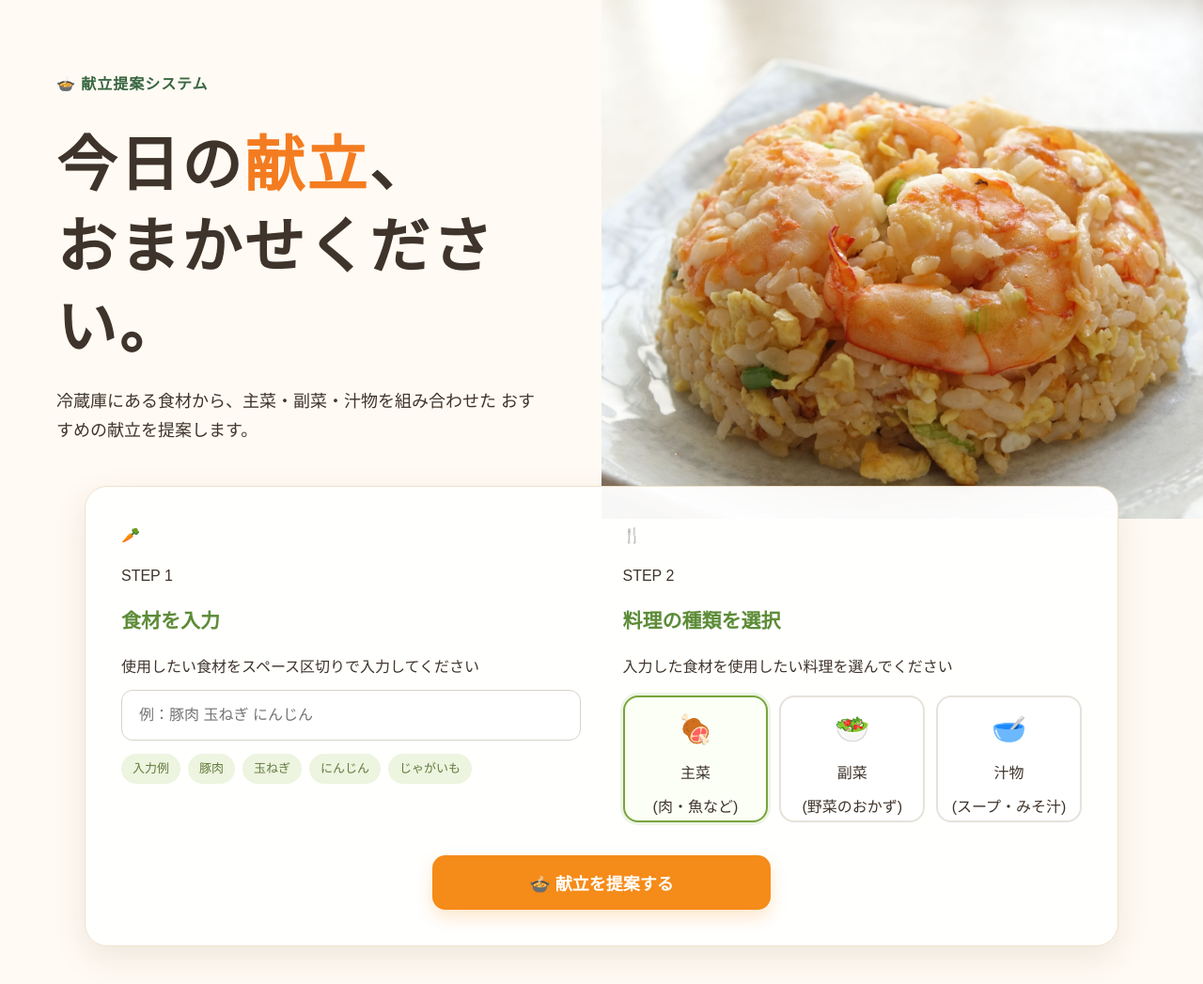
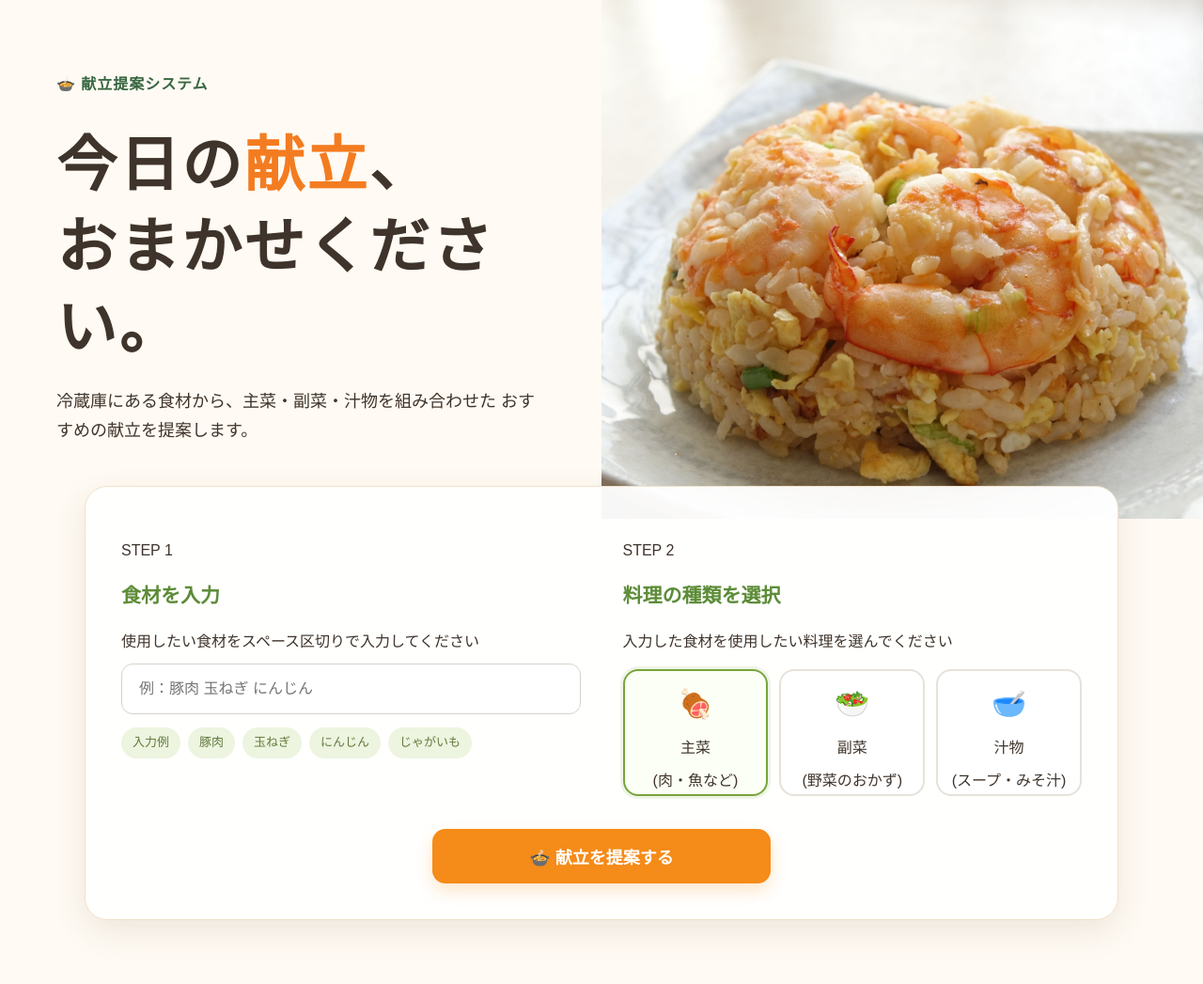
Before and after one commit to s1romiso/isd-recipe, a Flask app: page / in a window 1280 px wide. Shown: the top 1047 px of the page at 94% size. Run offline with Flask 3, Linux system fonts and the light colour scheme.

Commit message:
Update index2.html

```diff
--- a/templates/index2.html
+++ b/templates/index2.html
@@ -73,13 +73,6 @@
 
                         <div class="form-heading">
 
-                            <span
-                                class="heading-icon"
-                                aria-hidden="true"
-                            >
-                                🥕
-                            </span>
-
                             <div>
                                 <p class="heading-number">
                                     STEP 1
@@ -130,13 +123,6 @@
                     <div class="category-area">
 
                         <div class="form-heading">
-
-                            <span
-                                class="heading-icon"
-                                aria-hidden="true"
-                            >
-                                🍴
-                            </span>
 
                             <div>
                                 <p class="heading-number">
@@ -337,10 +323,6 @@
                         <article class="menu-card">
 
                             <div class="menu-card-header">
-
-                                <span class="menu-number">
-                                    {{ loop.index }}
-                                </span>
 
                                 <div>
                                     <p class="menu-small-title">
```
